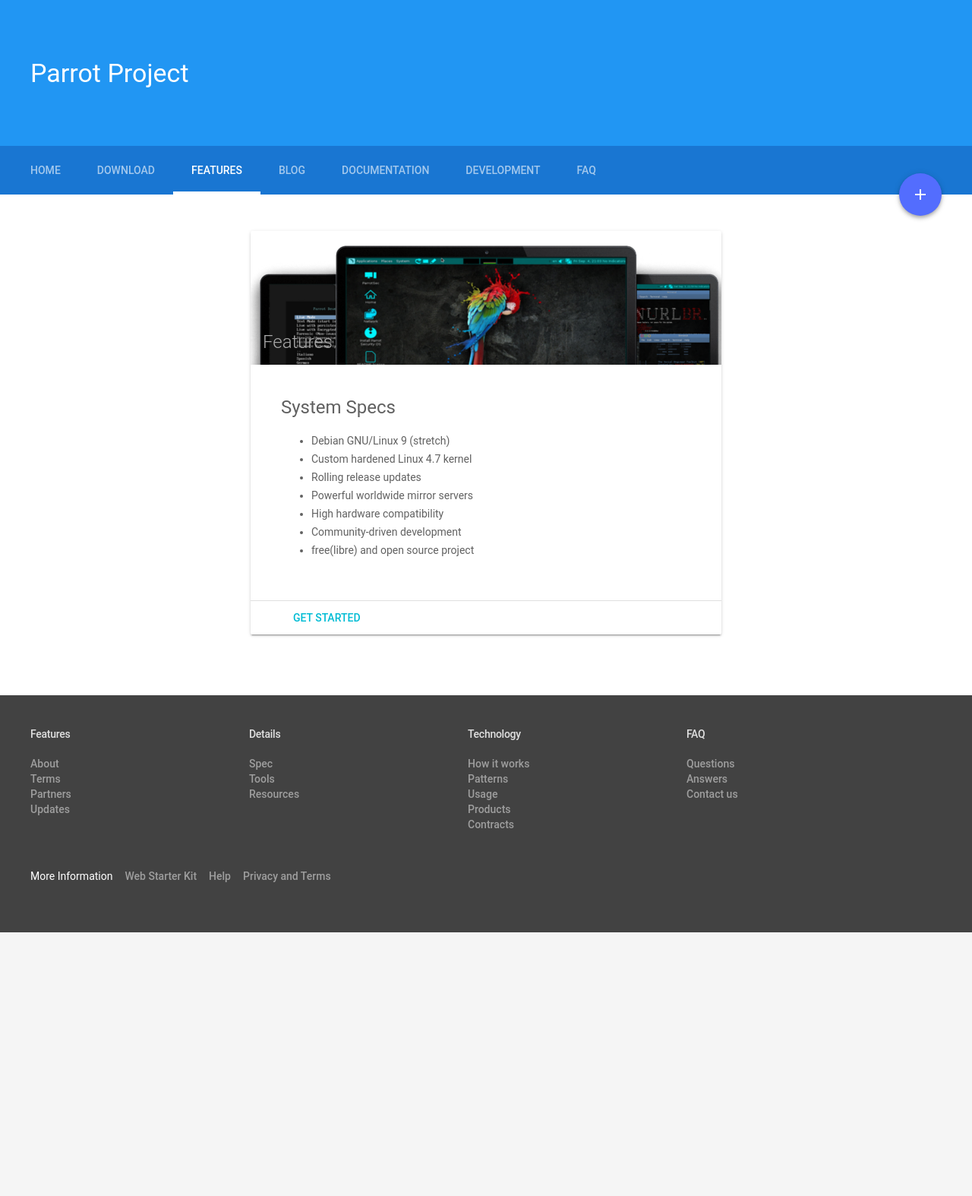
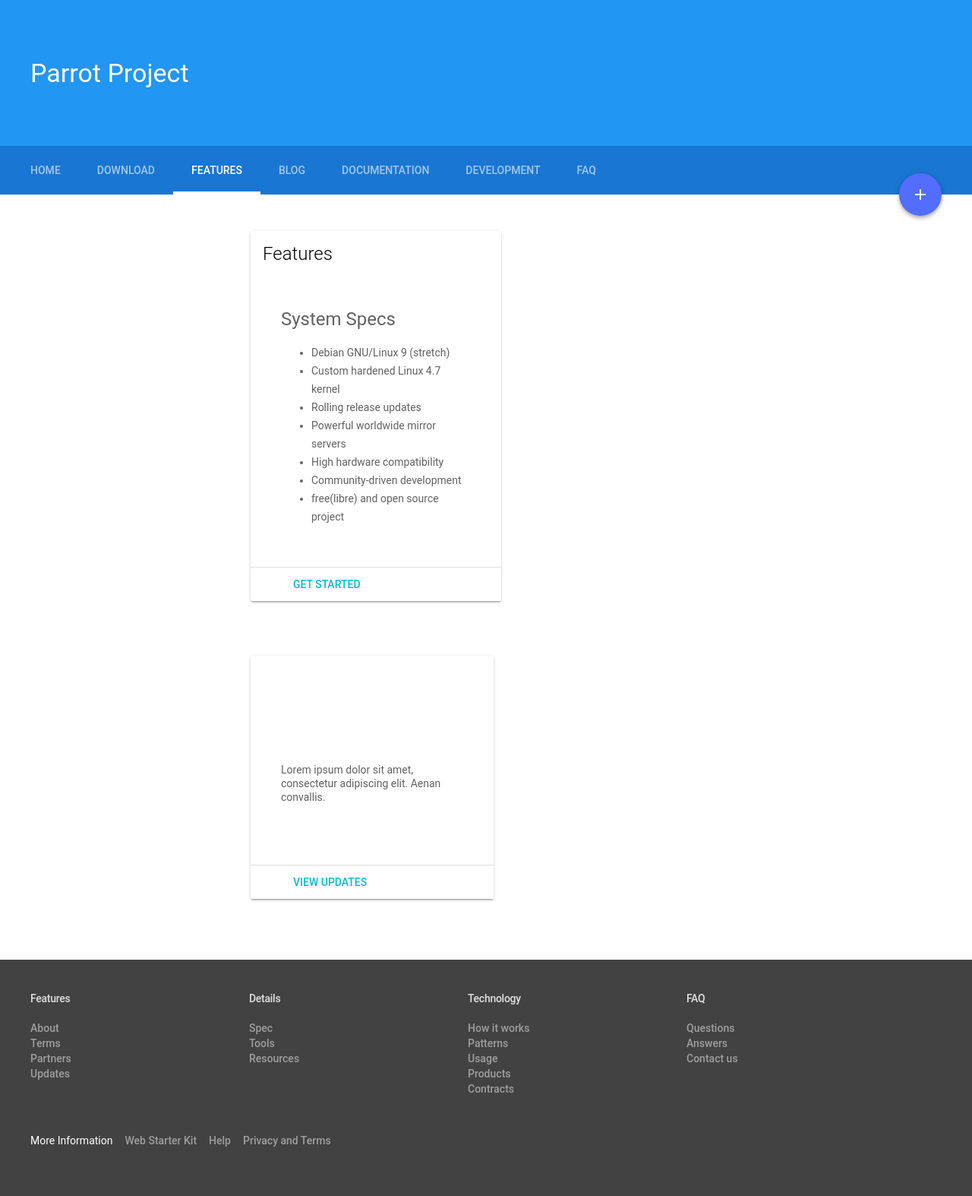
Before and after one commit to ParrotSec/parrotsec.org-old, a PHP site: page / in a window 1280 px wide, after a click on "FEATURES". Shown: the top 1574 px of the page at 76% size. Run offline with PHP 8.4, Linux system fonts and the light colour scheme.

Commit message:
modify features

```diff
--- a/body.php
+++ b/body.php
@@ -97,7 +97,7 @@
             </div>
             <div class="section__text mdl-cell mdl-cell--4-col-desktop mdl-cell--6-col-tablet mdl-cell--3-col-phone">
               <a href="https://dasaweb.net/cart.php?gid=18" target="_blank" style="color:#666">
-              <h4>Dasaweb to sell Parrot Cloud</h4>
+              <h4>Dasaweb and Parrot Cloud</h4>
                 Dasaweb a great european provider, now sells VPS with parrot cloud pre-installed.<br>
                 The service is maintained in collaboration with the Parrot Core Team and the service seems to have an exponential polularity.
                 </a>
@@ -115,23 +115,7 @@
         </div>
         <div class="mdl-layout__tab-panel" id="features">
           <section class="section--center mdl-grid mdl-grid--no-spacing">
-
-              <!-- Wide card with share menu button -->
-              <style>
-                .demo-card-wide.mdl-card {
-                  width: 768px;
-                }
-                .demo-card-wide > .mdl-card__title {
-                  color: #aaa;
-                  height: 176px;
-                  background: url('img/slides.png') center / cover;
-                }
-                .demo-card-wide > .mdl-card__menu {
-                  color: #aaa;
-                }
-              </style>
-
-              <div class="demo-card-wide mdl-card mdl-shadow--2dp">
+              <div class="features-heading-wide mdl-card mdl-shadow--2dp">
                 <div class="mdl-card__title">
                   <h2 class="mdl-card__title-text">Features</h2>
                 </div>
@@ -153,7 +137,22 @@
                   </a>
                 </div>
               </div>
-
+          </section>
+          <section class="section--center mdl-grid mdl-grid--no-spacing">
+            <div class="features-card-square mdl-card mdl-shadow--2dp">
+              <div class="mdl-card__title mdl-card--expand">
+                <h2 class="mdl-card__title-text">Update</h2>
+              </div>
+              <div class="mdl-card__supporting-text">
+                Lorem ipsum dolor sit amet, consectetur adipiscing elit.
+                Aenan convallis.
+              </div>
+              <div class="mdl-card__actions mdl-card--border">
+                <a class="mdl-button mdl-button--colored mdl-js-button mdl-js-ripple-effect">
+                  View Updates
+                </a>
+              </div>
+            </div>
           </section>
         </div>
         <footer class="mdl-mega-footer">
--- a/misc/main.css
+++ b/misc/main.css
@@ -206,3 +206,28 @@
 .mdl-parrot .mdl-menu__container {
   z-index: 99;
 }
+
+
+.features-heading-widget.mdl-card {
+  width: 768px;
+}
+.features-heading-widget > .mdl-card__title {
+  color: #aaa;
+  height: 176px;
+  background: url('../img/slides.png') center / cover;
+}
+.features-heading-widget > .mdl-card__menu {
+  color: #aaa;
+}
+
+
+
+.features-card-square.mdl-card {
+  width: 320px;
+  height: 320px;
+}
+.features-card-square > .mdl-card__title {
+  color: #fff;
+  /*background:
+          url('../img/parrot-computer.png') bottom right 15% no-repeat #46B6AC;*/
+}
```
